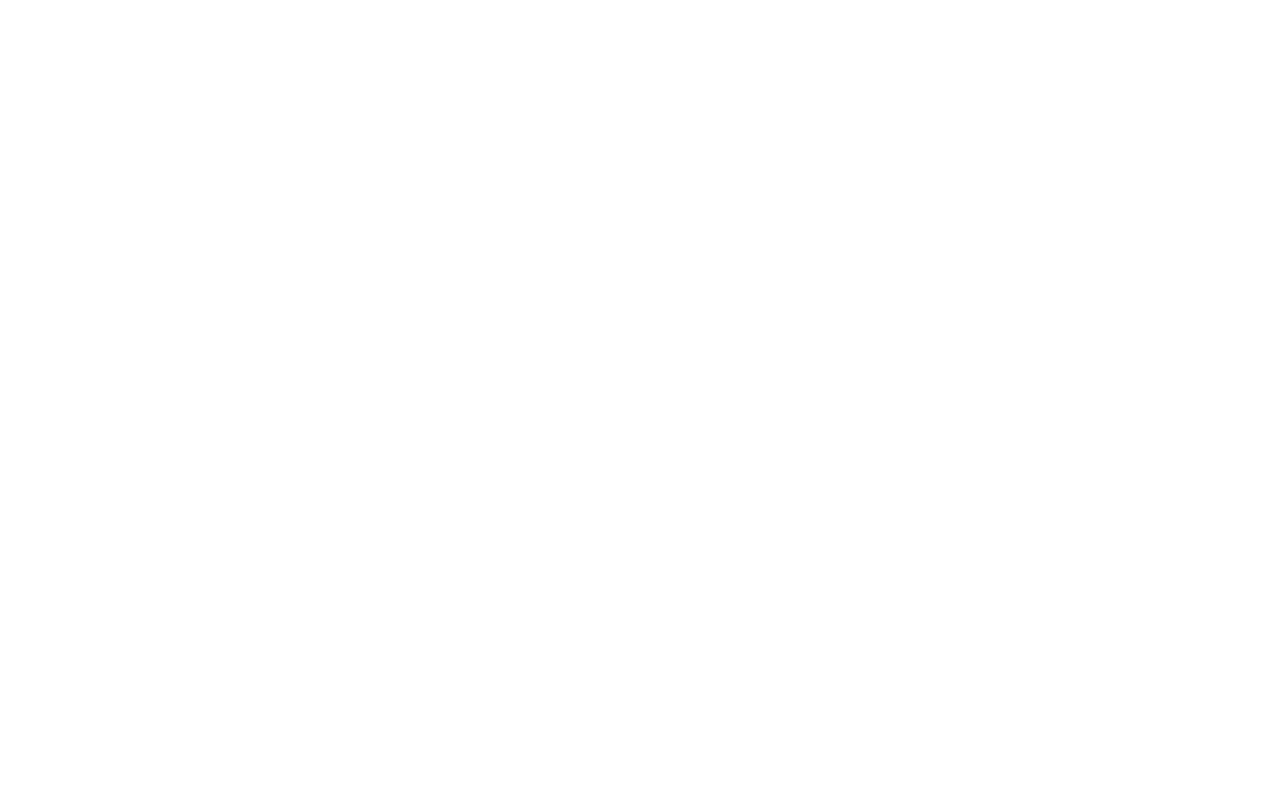
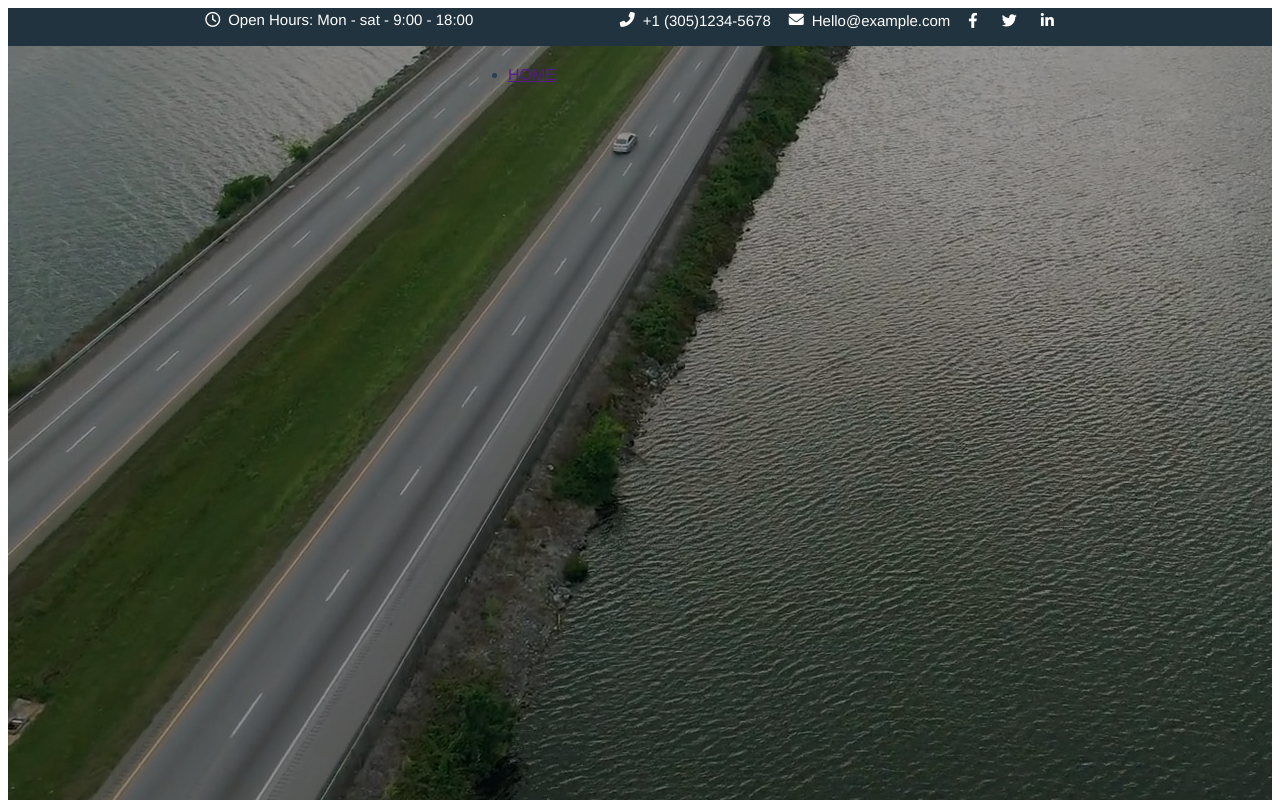
Before and after one commit to ValerioMik/proj-html-vuejs, a Vue app: page / in a window 1280 px wide. Shown: the top 800 px of the page. Built offline with nearby package versions, Linux system fonts and the light colour scheme.

Commit message:
Macrostruttura header

```diff
--- a/public/index.html
+++ b/public/index.html
@@ -6,6 +6,7 @@
     <meta name="viewport" content="width=device-width,initial-scale=1.0">
     <link rel="icon" href="<%= BASE_URL %>favicon.ico">
     <title><%= htmlWebpackPlugin.options.title %></title>
+    <link rel="stylesheet" href="https://cdnjs.cloudflare.com/ajax/libs/font-awesome/6.0.0-beta3/css/all.min.css">
   </head>
   <body>
     <noscript>
--- a/src/App.vue
+++ b/src/App.vue
@@ -17,7 +17,30 @@
     LogisticHeader,
     LogisticMain,
     LogisticFooter
-
+  },
+  data(){
+    return {
+      vociMenu:[
+        {
+          "text":"HOME"
+       },
+       {
+          "text":"SERVICES"
+       },
+       {
+          "text":"SKILLS"
+       },
+       {
+          "text":"PARTNERS"
+       },
+       {
+          "text":"BLOG"
+       },
+       {
+          "text":"GET IN TOUCH"
+       },
+      ]
+    }
   }
 }
 </script>
@@ -27,8 +50,7 @@
   font-family: Avenir, Helvetica, Arial, sans-serif;
   -webkit-font-smoothing: antialiased;
   -moz-osx-font-smoothing: grayscale;
-  text-align: center;
   color: #2c3e50;
-  margin-top: 60px;
+
 }
 </style>
--- /dev/null
+++ b/src/components/HelloWorld.vue
@@ -0,0 +1,58 @@
+<template>
+  <div class="hello">
+    <h1>{{ msg }}</h1>
+    <p>
+      For a guide and recipes on how to configure / customize this project,<br>
+      check out the
+      <a href="https://cli.vuejs.org" target="_blank" rel="noopener">vue-cli documentation</a>.
+    </p>
+    <h3>Installed CLI Plugins</h3>
+    <ul>
+      <li><a href="https://github.com/vuejs/vue-cli/tree/dev/packages/%40vue/cli-plugin-babel" target="_blank" rel="noopener">babel</a></li>
+      <li><a href="https://github.com/vuejs/vue-cli/tree/dev/packages/%40vue/cli-plugin-eslint" target="_blank" rel="noopener">eslint</a></li>
+    </ul>
+    <h3>Essential Links</h3>
+    <ul>
+      <li><a href="https://vuejs.org" target="_blank" rel="noopener">Core Docs</a></li>
+      <li><a href="https://forum.vuejs.org" target="_blank" rel="noopener">Forum</a></li>
+      <li><a href="https://chat.vuejs.org" target="_blank" rel="noopener">Community Chat</a></li>
+      <li><a href="https://twitter.com/vuejs" target="_blank" rel="noopener">Twitter</a></li>
+      <li><a href="https://news.vuejs.org" target="_blank" rel="noopener">News</a></li>
+    </ul>
+    <h3>Ecosystem</h3>
+    <ul>
+      <li><a href="https://router.vuejs.org" target="_blank" rel="noopener">vue-router</a></li>
+      <li><a href="https://vuex.vuejs.org" target="_blank" rel="noopener">vuex</a></li>
+      <li><a href="https://github.com/vuejs/vue-devtools#vue-devtools" target="_blank" rel="noopener">vue-devtools</a></li>
+      <li><a href="https://vue-loader.vuejs.org" target="_blank" rel="noopener">vue-loader</a></li>
+      <li><a href="https://github.com/vuejs/awesome-vue" target="_blank" rel="noopener">awesome-vue</a></li>
+    </ul>
+  </div>
+</template>
+
+<script>
+export default {
+  name: 'HelloWorld',
+  props: {
+    msg: String
+  }
+}
+</script>
+
+<!-- Add "scoped" attribute to limit CSS to this component only -->
+<style scoped lang="scss">
+h3 {
+  margin: 40px 0 0;
+}
+ul {
+  list-style-type: none;
+  padding: 0;
+}
+li {
+  display: inline-block;
+  margin: 0 10px;
+}
+a {
+  color: #42b983;
+}
+</style>
--- a/src/components/LogisticHeader.vue
+++ b/src/components/LogisticHeader.vue
@@ -1,11 +1,39 @@
 <template>
   <div id="container">
+    <div class="centratura">
       <!-- barra info orari numero ecc. -->
       <div id="barrainfo">
-
+        <section class="orari">
+          <i class="far fa-clock"></i>
+          <span>Open Hours: Mon - sat - 9:00 - 18:00</span>
+        </section>
+        <section class="numeri">
+          <div class="info">
+            <i class="fas fa-phone-alt"></i>
+            <span>+1 (305)1234-5678</span>
+          </div>
+          <div class="info">
+            <i class="fas fa-envelope"></i>
+            <span>Hello@example.com</span>
+          </div>
+          <div class="info">
+            <div><i class="fab fa-facebook-f"></i></div>
+            <div><i class="fab fa-twitter"></i></div>
+            <div><i class="fab fa-linkedin-in"></i></div>
+          </div>
+        </section>
+      </div>
     </div>
     <!-- jumbotron -->
-  <div class="jumbotron">
+    <div id="jumbotron"></div>
+        <div id="logo">
+        </div>
+        <div id="vociMenu">
+        <ul>
+            <li>
+               <a href="">HOME</a>
+            </li>
+        </ul>
 
         </div>
     </div>
@@ -13,14 +41,67 @@
 
 <script>
 export default {
-  name: 'LogisticHeader',
-  props: {
-
-  }
-}
+  name: "LogisticHeader",
+  props: {},
+};
 </script>
 
 <!-- Add "scoped" attribute to limit CSS to this component only -->
 <style scoped lang="scss">
+.centratura {
+  width: 80%;
+  margin: 0 auto;
+}
+
+#barrainfo {
+  display: flex;
+  justify-content: space-around;
+}
+#container {
+  height: 50px;
+  background-color: rgb(33, 51, 62);
+  align-items: center;
+}
+.far {
+  color: white;
+}
+.fab {
+  margin-right: 20px;
+}
+span {
+  color: white;
+  margin-left: 10px;
+}
+.numeri {
+  display: flex;
+  align-items: center;
+  justify-content: space-between;
+}
+.info {
+  margin: 0 5px;
+  display: flex;
+  justify-content: space-around;
+}
+span,
+i {
+  font-size: 15px;
+  color: white;
+  margin: 4px;
+}
+#jumbotron {
+    position: relative;
+  margin-top: 13px;
+  background-image: url("../../src/assets/jumbo.jpg");
+  background-repeat: no-repeat;
+  filter: brightness(0.6) contrast(1);
+  height: 1130px;
+  width: 100%;
+  background-position: -133px -187px;
+}
+#vociMenu{
+    position: absolute;
+    top: 50px;
+    right: 724px;
+}
 
 </style>
```
Lines whose indentation alone changed are shown as unchanged.
